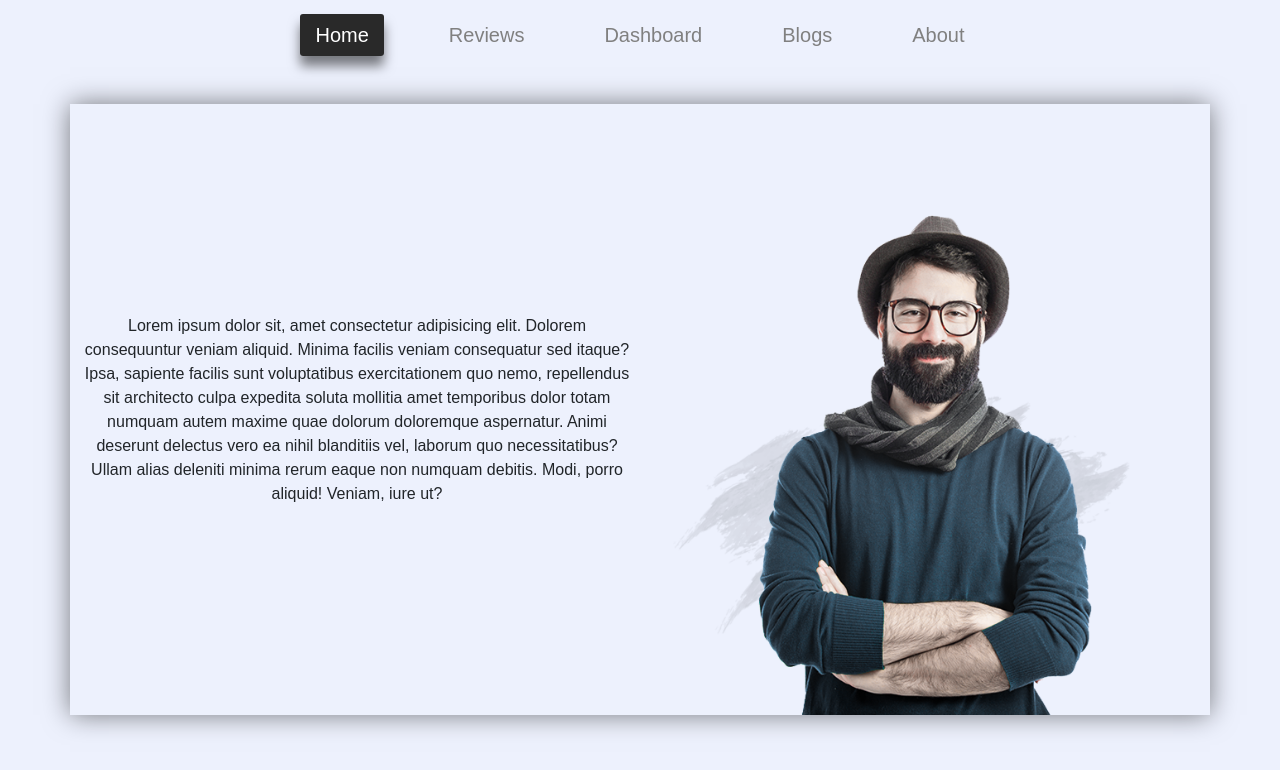
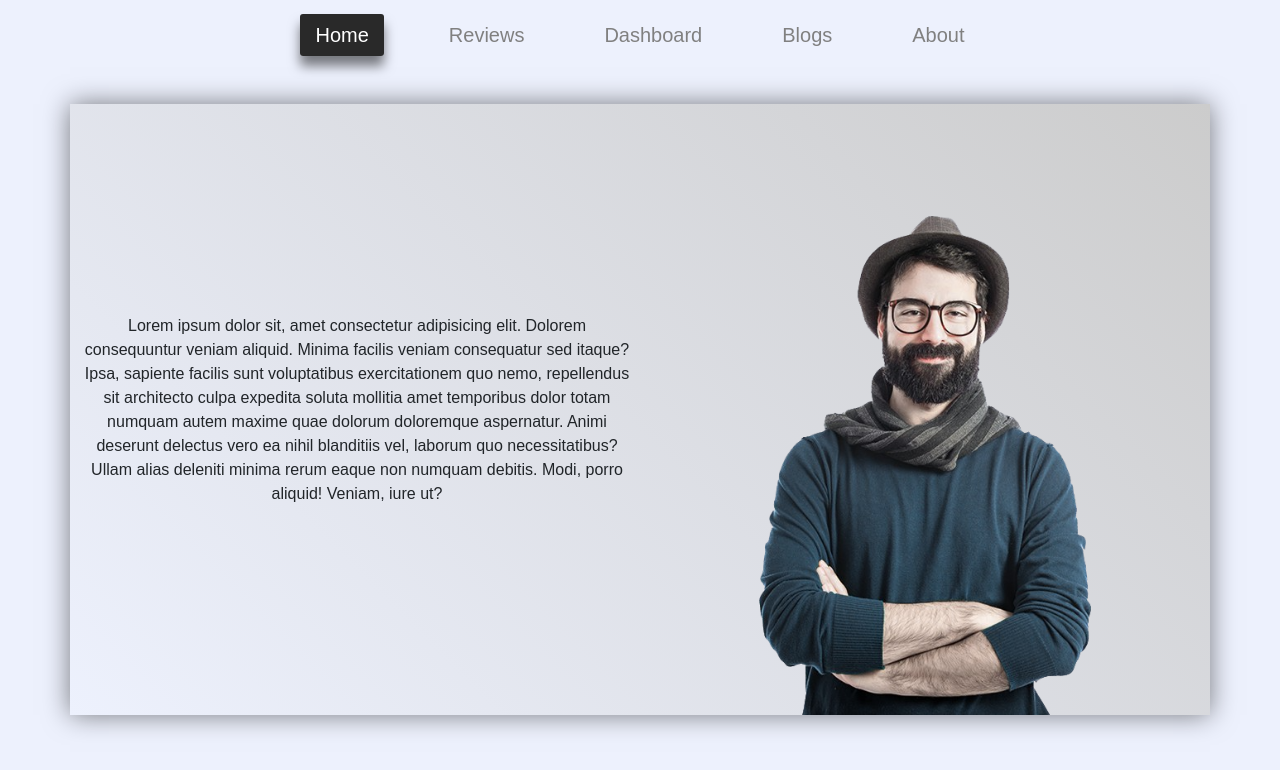
Before and after one commit to rasel-gannicus/Photographer-Website-Portfolio---E-commerce--with-React, a React (Create React App) app: page / in a window 1280 px wide. Shown: the top 770 px of the page. Built offline with nearby package versions, Linux system fonts and the light colour scheme.

Commit message:
working on banner

```diff
--- a/src/Pages/Home/Banner/Banner.css
+++ b/src/Pages/Home/Banner/Banner.css
@@ -4,6 +4,7 @@
     margin: auto;
     padding: 0 10px;
     box-shadow: 0 0 25px rgba(0,0,0,0.5);
+    background: linear-gradient(45deg, #EDF1FD, #ccc);
 }
 .banner-left{
     display: flex;
--- a/src/Pages/Home/Banner/Banner.js
+++ b/src/Pages/Home/Banner/Banner.js
@@ -1,6 +1,6 @@
 import React from 'react';
 import './Banner.css';
-import bannerImg from '../../../utilities/img/bg.png';
+import bannerImg from '../../../utilities/img/banner-bg.png';
 
 const Banner = () => {
     return (
```
